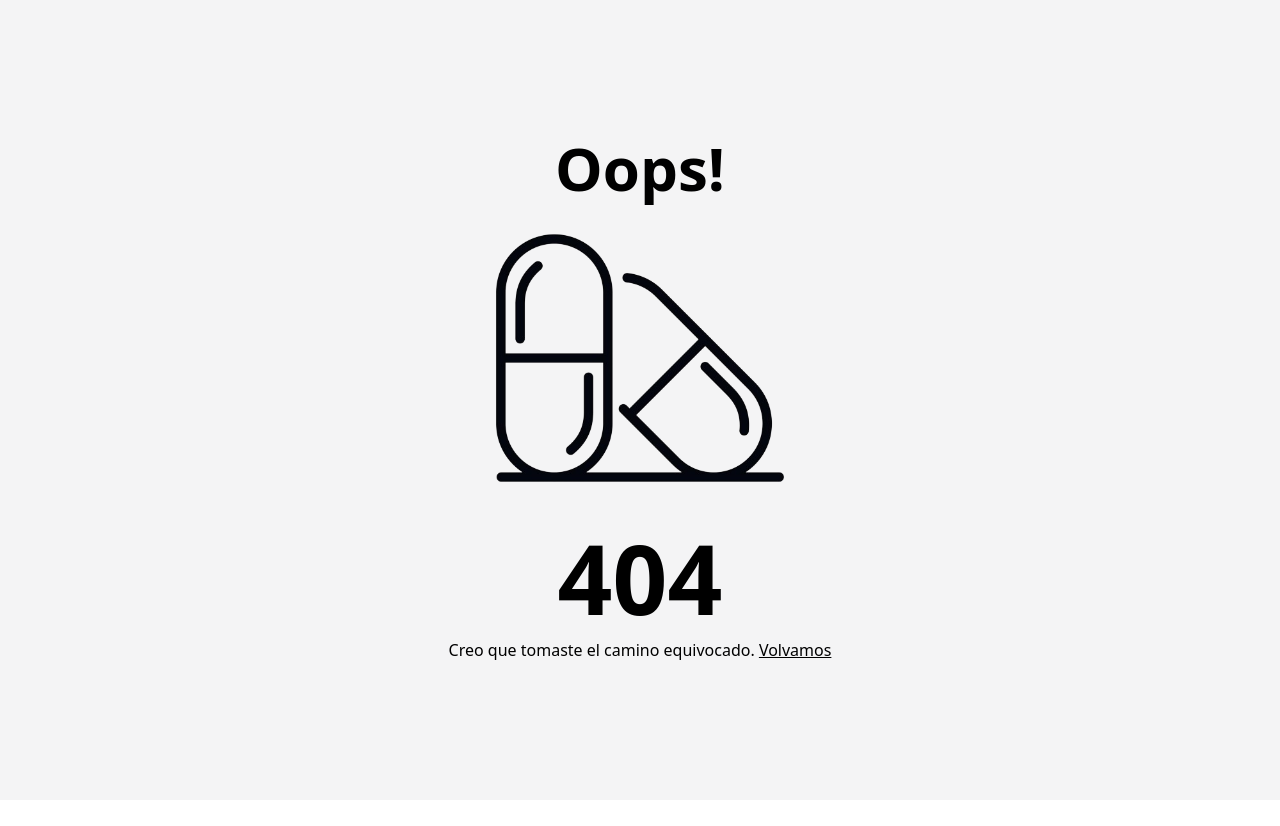
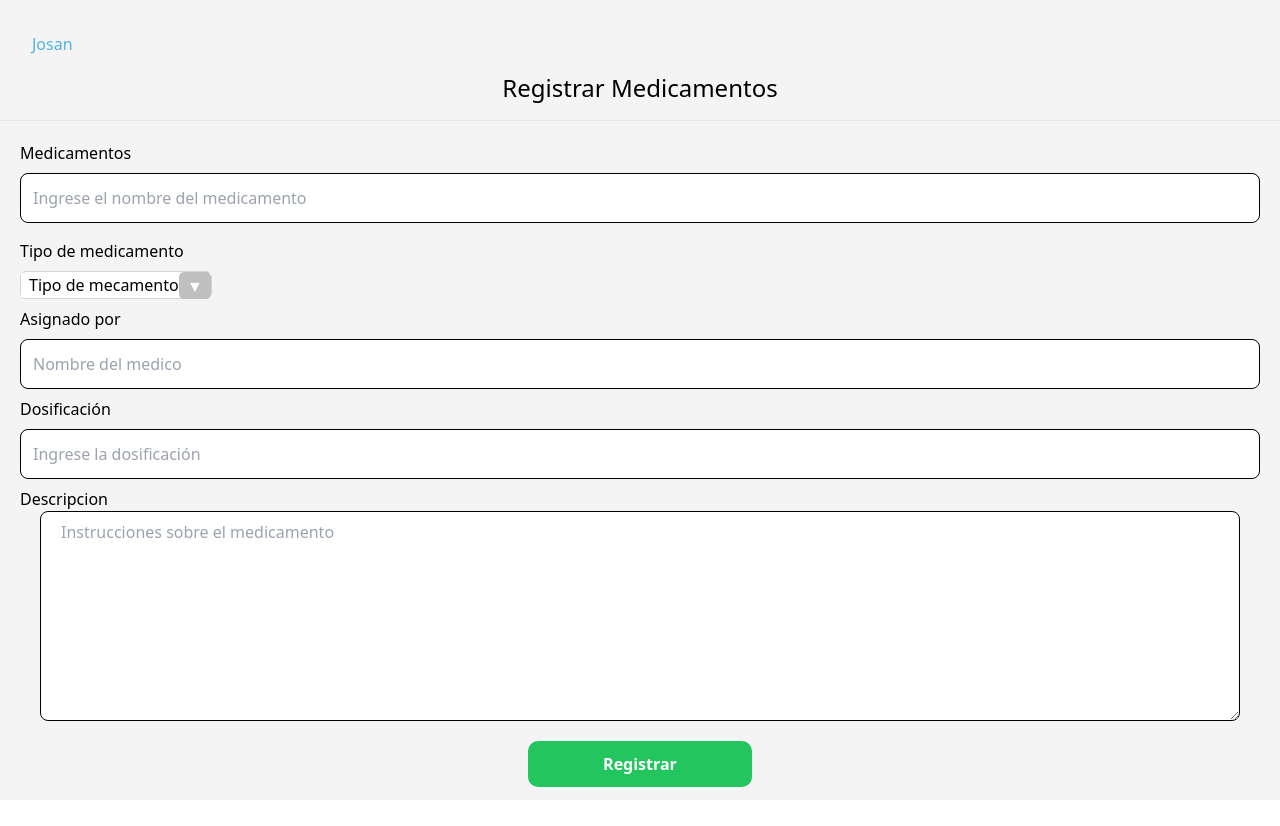
Before and after one commit to Josee-cmd/Tailwind-Practice, a React (Vite) app: page /Tailwind-Practice/panel/medicine in a window 1280 px wide. Before the commit this address had no page. Shown: the top 826 px of the page. Before the commit the page ends 800 px from the top, so only its background shows below. Built offline with nearby package versions, Linux system fonts and the light colour scheme.

Commit message:
Medicine form completed

```diff
--- a/src/App.jsx
+++ b/src/App.jsx
@@ -12,6 +12,7 @@ import Panel from "./Pages/Panel";
 import Favorite from "./Components/Favorite";
 import ProfileUser from "./User/ProfileUser";
 import {Assistant} from './Pages/Assistant'
+import {Medicines} from './Pages/Medicines'
 /*---------------------------------------------------------------------------------*/
 
 function App() {
@@ -43,6 +44,8 @@ function App() {
           </Route>
         </Route>
         <Route path = "/Tailwind-Practice/panel/Assistant" element = {<Assistant/>}/>
+        <Route path = "/Tailwind-Practice/panel/medicine" element = {<Medicines/>}/>
+
         <Route path="/Tailwind-Practice/*" element={<NoFound />} />
       </Routes>
     </div>
--- a/src/Components/Buttons.jsx
+++ b/src/Components/Buttons.jsx
@@ -19,7 +19,7 @@ export const Buttons = (props) => {
     )
 }
 Buttons.propTypes = {
-    label: propTypes.string,
+    label: propTypes.string.isRequired,
     style: propTypes.object
 
 }
--- /dev/null
+++ b/src/Components/TypeMedicine.jsx
@@ -0,0 +1,22 @@
+export const TypeMedicine = () => {
+    const type = ["Tabletas y cápsulas", "Jarabes y soluciones", "Inyectable", "Parches transdérmicos", "Supositorios", "Cremas y ungüentos", "Gotas oftálmicas", "Aerosoles y inhaladores"]
+
+    return (
+        <div className="container w-48 h-7 border border-gray-300 rounded-md bg-white flex justify-center items-center mb-2 relative">
+            <select name="" id="" className="w-full flex justify-start pl-2"
+                defaultValue={`type`}>
+                <option value="type" disabled>
+                    Tipo de mecamento
+                </option>
+                {
+                    type.map((element) => (
+                        <option key={element}>
+                            {element}
+                        </option>
+                    ))
+                }
+
+            </select>
+        </div>
+    )
+}
--- /dev/null
+++ b/src/Pages/Medicines.jsx
@@ -0,0 +1,34 @@
+import { TypeMedicine } from '../Components/TypeMedicine'
+import {Buttons} from '../Components/Buttons'
+export const Medicines = () => {
+    const styleInput = 'w-full p-3 border border-black my-2 rounded-lg outline-none';
+
+    return (
+        <div className="w-full h-full my-8">
+            <p className="logo mx-8">Josan</p>
+            <header className=" py-4 text-2xl flex justify-center items-center font-medium border-b">
+                <p>Registrar Medicamentos</p>
+            </header>
+            <main>
+                <form action="" className="flex flex-col flex-wrap mx-5 my-5 justify-center">
+                    <label htmlFor="pils">
+                        Medicamentos
+                    </label>
+                    <input type="text" id="pils" placeholder="Ingrese el nombre del medicamento" className={`${styleInput}`}/>
+                    <label htmlFor="" className='my-2'>Tipo de medicamento</label>
+                    <TypeMedicine />
+                    <label htmlFor="">Asignado por</label>
+                    <input type="text" placeholder='Nombre del medico' className={`${styleInput}`}/>
+                    <label htmlFor="">Dosificación</label>
+                    <input type="text" placeholder='Ingrese la dosificación' className={`${styleInput}`} />
+                    <label htmlFor="">Descripcion</label>
+                    <textarea name="" id="" cols="30" rows="8" className='border border-black rounded-lg mx-5 px-5 py-2' placeholder='Instrucciones sobre el medicamento'>
+                    </textarea>
+                    <div className='w-full h-auto my-5 flex flex-wrap justify-center items-center'>
+                    <Buttons label='Registrar'/>
+                    </div>
+                </form>
+            </main>
+        </div>
+    )
+}
```
Also changed, not shown: src/assets/Pils Form.png (added).
